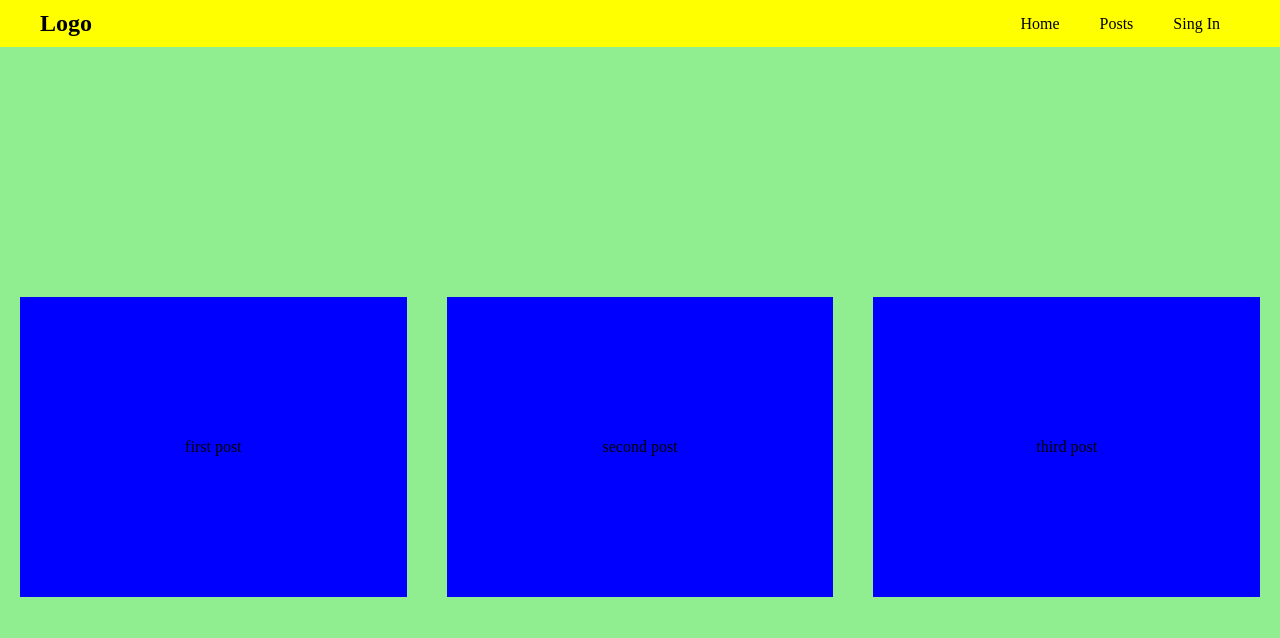
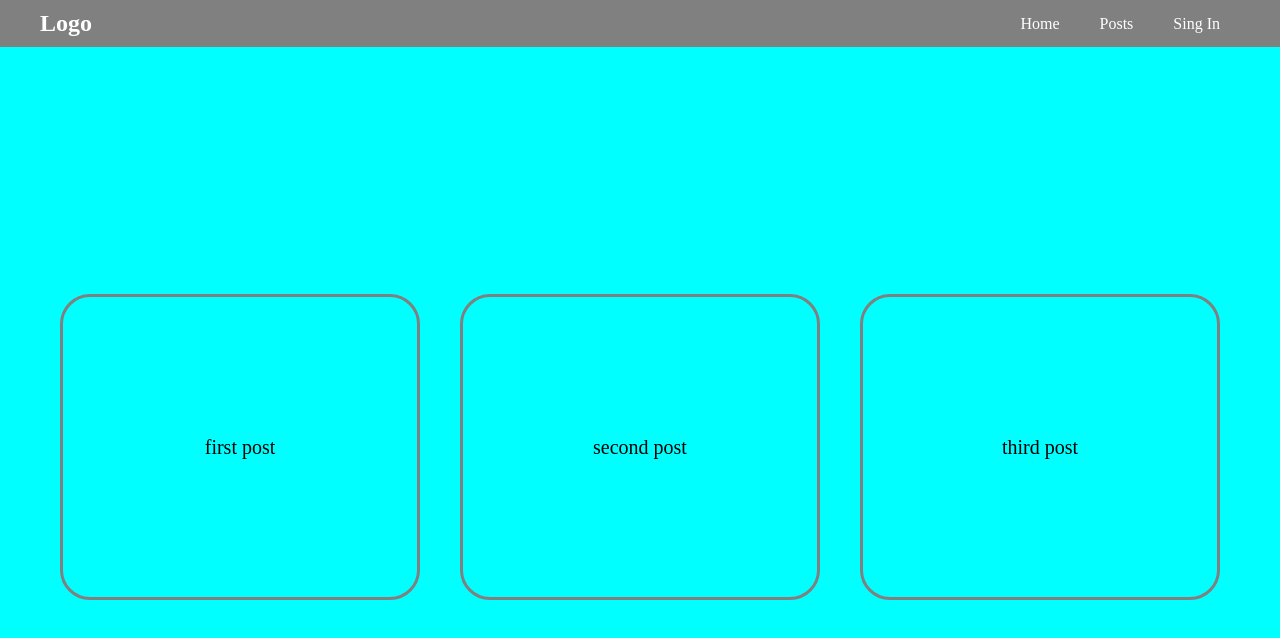
Before and after one commit to AungNaing-Brian/spa-react, a React (Create React App) app: page / in a window 1280 px wide. Shown: the top 638 px of the page. Built offline with nearby package versions, Linux system fonts and the light colour scheme.

Commit message:
designChange

```diff
--- a/src/App.js
+++ b/src/App.js
@@ -25,7 +25,7 @@ function App() {
       <Navbar setShowModal={setShowModal}></Navbar>
       <Postslist post={posts}/>
       { showModal &&
-        <Modal danger>
+        <Modal danger ={false}>
         <h1>Zoom class is available now.</h1>
         <p>Feel free to <a href='#'>Join</a> here.</p>
         <button onClick={()=>setShowModal(false)}>close</button>
--- a/src/components/Modal/index.css
+++ b/src/components/Modal/index.css
@@ -1,4 +1,4 @@
-.modal-backdrop{
+.modal-component .modal-backdrop{
     width: 100%;
     height: 100%;
     position: fixed;
@@ -7,7 +7,7 @@
     background-color: rgba(0, 0, 0, 0.5);
 }
 
-.modal{
+.modal-component .modal{
     background-color: white;
     max-width: 480px;
     margin: 400px auto;
@@ -16,6 +16,6 @@
     text-align: center;
 }
 
-.modal h1{
+.modal-component .modal h1{
     margin: 20px;
 }
--- a/src/components/Navbar/index.css
+++ b/src/components/Navbar/index.css
@@ -1,15 +1,9 @@
 nav{
-    background-color: yellow;
+    background-color: gray;
     padding: 10px;
+    color: white;
 }
 
-.container{
-    display: flex;
-    justify-content: space-between;
-    align-items: center;
-    max-width: 1200px;
-    margin: auto;
-}
 
 .container ul{
     display: flex;
--- a/src/components/Navbar/index.js
+++ b/src/components/Navbar/index.js
@@ -2,7 +2,7 @@ import React from 'react'
 import './index.css';
 export default function Navbar({setShowModal}) {
   return (
-    <nav className='navbar-components'>
+    <nav className='navbar'>
         <div className='container'>
             <h1>Logo</h1>
             <ul>
--- a/src/components/Postslist/index.css
+++ b/src/components/Postslist/index.css
@@ -1,5 +1,5 @@
 .postlist{
-    background-color: lightgreen;
+
     height: 100vh;
     display: flex;
     justify-content: center;
@@ -8,11 +8,13 @@
 
 .postlist .single-post {
     flex: 1;
-    background-color: blue;
     margin: 20px;
     width: 500px;
     height: 300px;
     display: flex;
     justify-content: center;
     align-items: center;
+    font-size: 20px;
+    border: 3px solid gray;
+    border-radius: 30px;
 }
--- a/src/components/Postslist/index.js
+++ b/src/components/Postslist/index.js
@@ -2,11 +2,11 @@ import React from 'react'
 import './index.css'
 export default function Postslist({post}) {
   return (
-    <div className='.postslist-component'>
-      <div className='postlist'>
+
+      <div className='postlist container'>
         {post.map(posts=>(<div className='single-post' key={posts.id}>{posts.title}</div>))}
     </div>
-    </div>
+
 
   )
 }
--- a/src/index.css
+++ b/src/index.css
@@ -11,3 +11,11 @@ code {
   margin: 0;
   padding: 0;
 }
+
+.container{
+    display: flex;
+    justify-content: space-between;
+    align-items: center;
+    max-width: 1200px;
+    margin: auto;
+}
```
